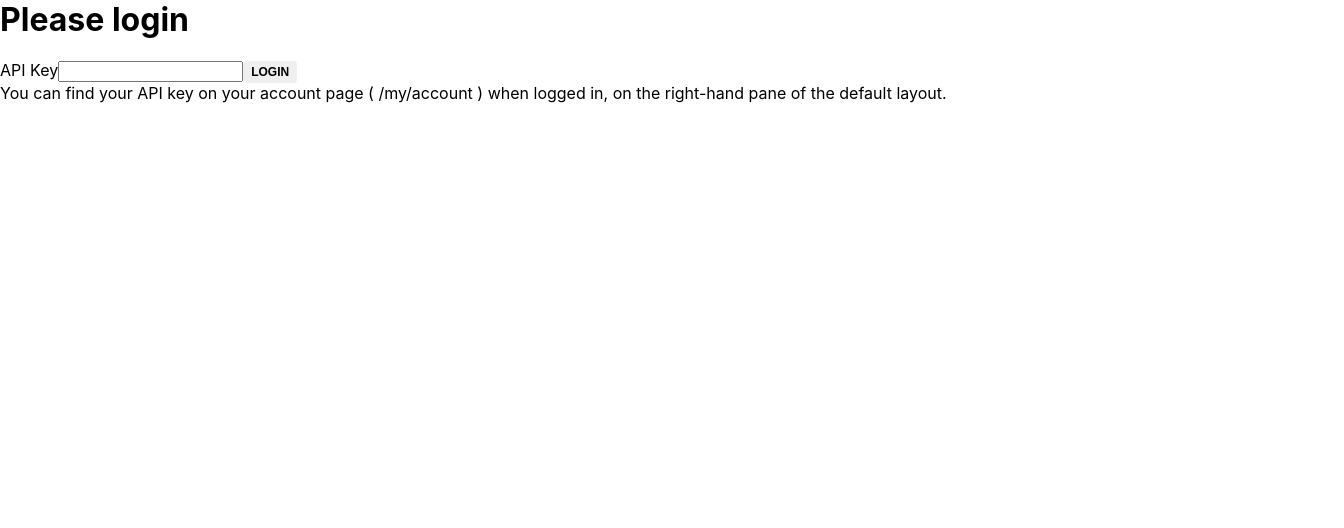
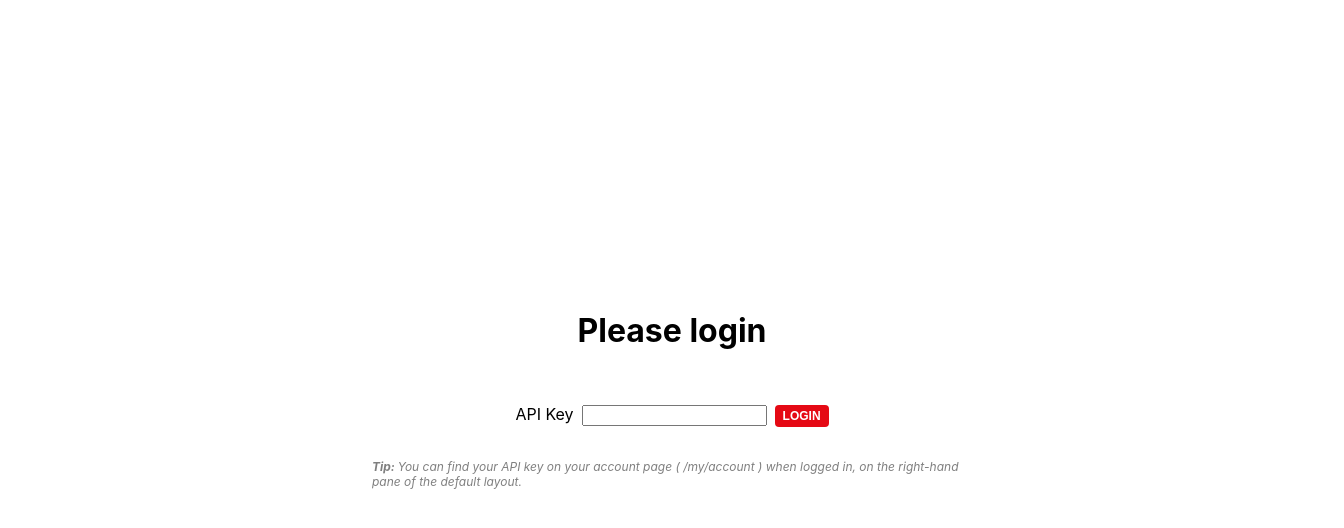
Before and after one commit to evstinik/redmine-lite, a React (Create React App) app: page / in a window 1280 px wide. Shown: the top 528 px of the page, 1344 px wide, since content can reach past the window. Built offline with nearby package versions, Linux system fonts and the light colour scheme; no server answers.

Commit message:
Added also easiest login screen design

```diff
--- /dev/null
+++ b/src/Login/Login.css
@@ -0,0 +1,19 @@
+.login {
+  display: flex;
+  flex-direction: column;
+  align-items: center;
+  justify-content: center;
+  padding: 0 32px;
+}
+
+.login > *:not(:first-child) {
+  margin-top: 32px;
+}
+
+.login > form > *:not(:first-child) {
+  margin-left: 8px;
+}
+
+.login .tip {
+  max-width: 600px;
+}
--- a/src/Login/Login.tsx
+++ b/src/Login/Login.tsx
@@ -2,6 +2,7 @@ import * as React from 'react'
 import { useRedmineService } from '../hooks/redmineService'
 import { useAppState } from '../hooks/appState'
 import { useOnChange } from '../hooks/utils'
+import './Login.css'
 
 export function Login() {
   const [apiKey, setApiKey] = React.useState('')
@@ -26,14 +27,14 @@ export function Login() {
   }, [redmineService, apiKey, setAppState])
 
   return (
-    <div>
+    <div className="login page">
       <h1>Please login</h1>
       <form onSubmit={login}>
         <label>API Key</label>
         <input value={apiKey} onChange={handleInputChange} required />
-        <input type='submit' value='Login'></input>
+        <input type='submit' value='Login' className='contained'></input>
       </form>
-      <div>
+      <div className="tip">
         You can find your API key on your account page ( /my/account ) when
         logged in, on the right-hand pane of the default layout.
       </div>
--- a/src/index.css
+++ b/src/index.css
@@ -107,7 +107,7 @@ select {
 }
 
 .tip:before {
-  content: 'Pro tip: ';
+  content: 'Tip: ';
   font-weight: bold;
 }
 
@@ -141,3 +141,8 @@ select {
   color: var(--light-fg-color);
   background-color: var(--action-fg-color);
 }
+
+.page {
+  width: 100vw;
+  min-height: 100vh;
+}
--- a/src/pages/MainPage.css
+++ b/src/pages/MainPage.css
@@ -1,8 +1,3 @@
-.page {
-  width: 100vw;
-  min-height: 100vh;
-}
-
 .page > .content {
   display: flex;
   flex-direction: row;
```
